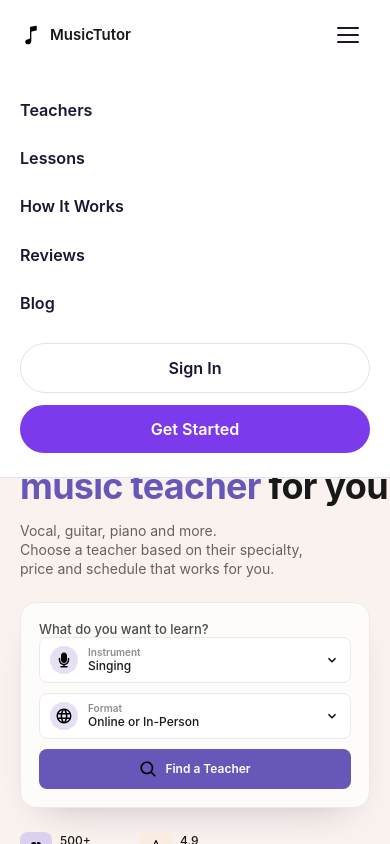
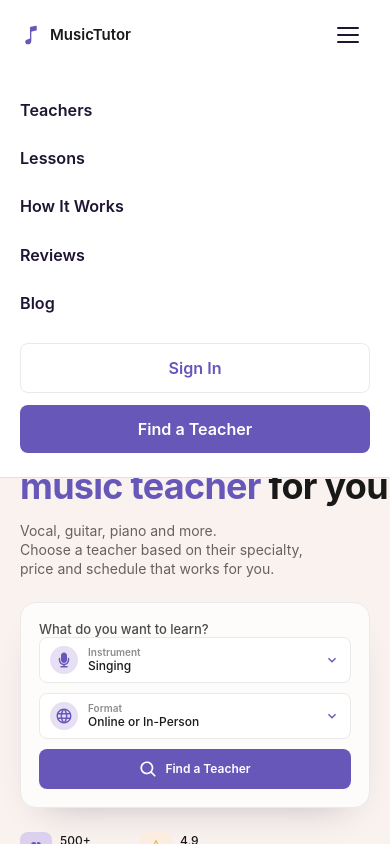
Before and after one commit to ValeriySolod/MusicTutor, a Next.js app: page / in a window 390 px wide. Both pictures are taken after a click on the button "Open menu". Shown: the top 844 px of the page. Built offline with nearby package versions, Linux system fonts and the light colour scheme.

Commit message:
Fix responsive navigation and icon rendering

```diff
--- a/src/components/layout/MobileNav/MobileNav.module.css
+++ b/src/components/layout/MobileNav/MobileNav.module.css
@@ -68,15 +68,16 @@
 
 .secondaryAction {
   padding: var(--space-3) var(--space-5);
-  border-radius: var(--radius-full);
-  border: 1px solid var(--color-border);
+  border-radius: var(--radius-sm);
+  border: 1px solid var(--border-default);
+  color: var(--brand-purple);
   font-weight: 600;
 }
 
 .primaryAction {
   padding: var(--space-3) var(--space-5);
-  border-radius: var(--radius-full);
-  background-color: var(--color-primary);
+  border-radius: var(--radius-sm);
+  background-color: var(--brand-purple);
   color: var(--color-text-on-primary);
   font-weight: 600;
 }
--- a/src/components/layout/MobileNav/MobileNav.tsx
+++ b/src/components/layout/MobileNav/MobileNav.tsx
@@ -51,7 +51,7 @@ export function MobileNav({ links }: MobileNavProps) {
             Sign In
           </button>
           <button type="button" className={styles.primaryAction}>
-            Get Started
+            Find a Teacher
           </button>
         </div>
       </nav>
--- a/src/components/ui/Icon/Icon.tsx
+++ b/src/components/ui/Icon/Icon.tsx
@@ -3,9 +3,38 @@ interface IconProps {
   size?: number;
   alt?: string;
   className?: string;
+  /** Tint the icon to an exact color via CSS mask instead of rendering it as a raster image. */
+  color?: string;
 }
 
-export function Icon({ name, size = 24, alt = "", className }: IconProps) {
+export function Icon({ name, size = 24, alt = "", className, color }: IconProps) {
+  if (color) {
+    const maskImage = `url(/assets/icons/${name}.svg)`;
+    return (
+      <span
+        className={className}
+        role={alt ? "img" : undefined}
+        aria-label={alt || undefined}
+        aria-hidden={alt === "" ? true : undefined}
+        style={{
+          display: "inline-block",
+          flexShrink: 0,
+          width: size,
+          height: size,
+          backgroundColor: color,
+          WebkitMaskImage: maskImage,
+          maskImage,
+          WebkitMaskRepeat: "no-repeat",
+          maskRepeat: "no-repeat",
+          WebkitMaskPosition: "center",
+          maskPosition: "center",
+          WebkitMaskSize: "contain",
+          maskSize: "contain",
+        }}
+      />
+    );
+  }
+
   return (
     // eslint-disable-next-line @next/next/no-img-element -- vector icon referenced by stable path, not a raster photo
     <img
--- a/src/data/stats.ts
+++ b/src/data/stats.ts
@@ -3,5 +3,5 @@ import type { StatItem } from "@/types";
 export const PLATFORM_STATS: StatItem[] = [
   { id: "teachers", value: "500+", label: "Teachers", icon: "people" },
   { id: "rating", value: "4,9", label: "Average Rating", icon: "star-rounded" },
-  { id: "students", value: "10,000+", label: "Happy Students", icon: "heart-outline" },
+  { id: "students", value: "10,000+", label: "Happy Students", icon: "music-note-bold" },
 ];
```
